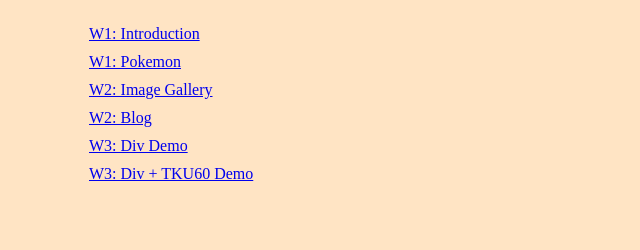
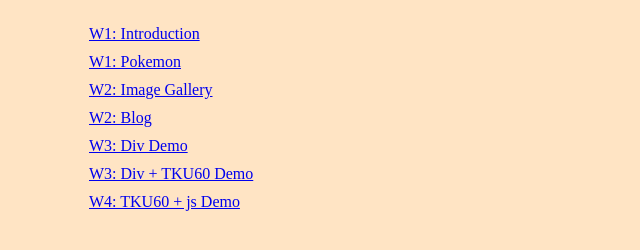
Before and after one commit to htchung/1091-1A-demo-id, a plain HTML site: page index.html in a window 1280 px wide. Shown: the whole page, without its empty margins (0-640 px from the left). Drawn offline with Linux system fonts and the light colour scheme.

Commit message:
modify index.html

```diff
--- a/index.html
+++ b/index.html
@@ -27,6 +27,9 @@
         <li>
           <a href="./w03-div-tku60/div_tku60.html"> W3: Div + TKU60 Demo</a>
         </li>
+        <li>
+          <a href="./w04-tku60-js/div_tku60_js.html"> W4: TKU60 + js Demo</a>
+        </li>
       </ul>
     </div>
   </body>
```
